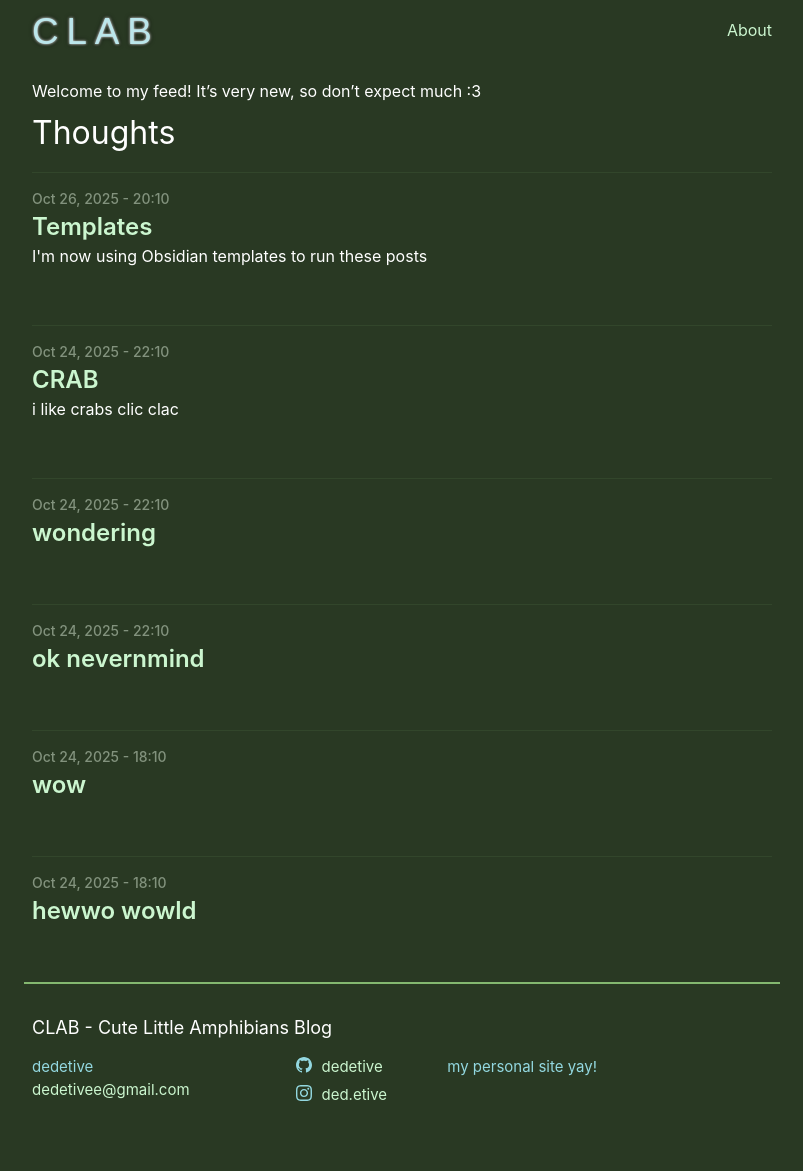
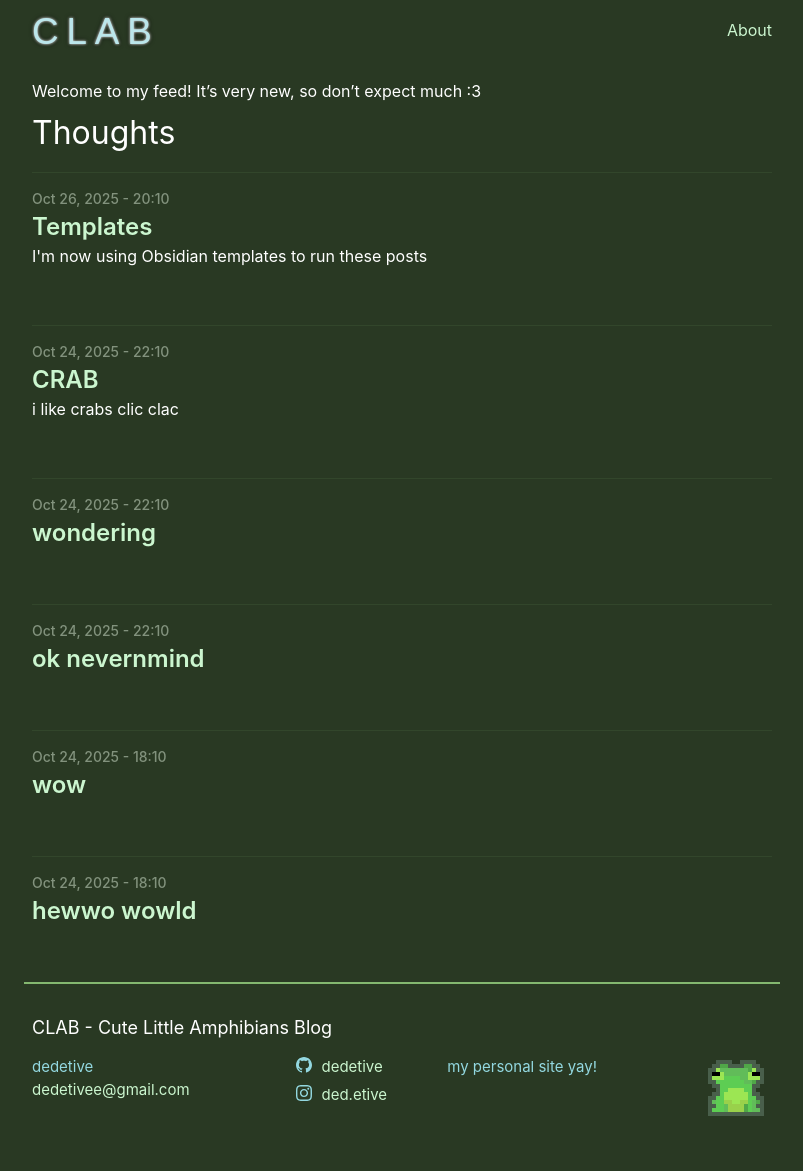
Before and after one commit to dedetive/dedetive.github.io, a Jekyll site: the page built from index.md, in a window 1280 px wide. Shown: the whole page, without its empty margins (238-1041 px from the left). Built offline with Jekyll 4.4.1, drawn with Linux system fonts in a browser that asks for light colours.

Commit message:
Add frog logo to footer

```diff
--- a/_includes/footer.html
+++ b/_includes/footer.html
@@ -36,6 +36,12 @@
       <div class="footer-col footer-col-3">
         <p>{{- site.description | escape -}}</p>
       </div>
+
+      <div class="footer-col footer-col-4">
+        <ul>
+          <img class="footer-logo" src="../assets/frog_transparent_bg_small.png" alt="dedetive's frog logo">
+        </ul>
+      </div>
     </div>
 
   </div>
--- a/_sass/minima/_layout.scss
+++ b/_sass/minima/_layout.scss
@@ -152,8 +152,14 @@
 }
 
 .footer-col-3 {
-  width: -webkit-calc(45% - (#{$spacing-unit} / 2));
-  width:         calc(45% - (#{$spacing-unit} / 2));
+  width: -webkit-calc(30% - (#{$spacing-unit} / 2));
+  width:         calc(30% - (#{$spacing-unit} / 2));
+}
+
+.footer-logo {
+  width: 64px;
+  height: 64px;
+  image-rendering: pixelated;
 }
 
 @include media-query($on-laptop) {
```
Also changed, not shown: assets/frog_transparent_bg_small.png (added).
